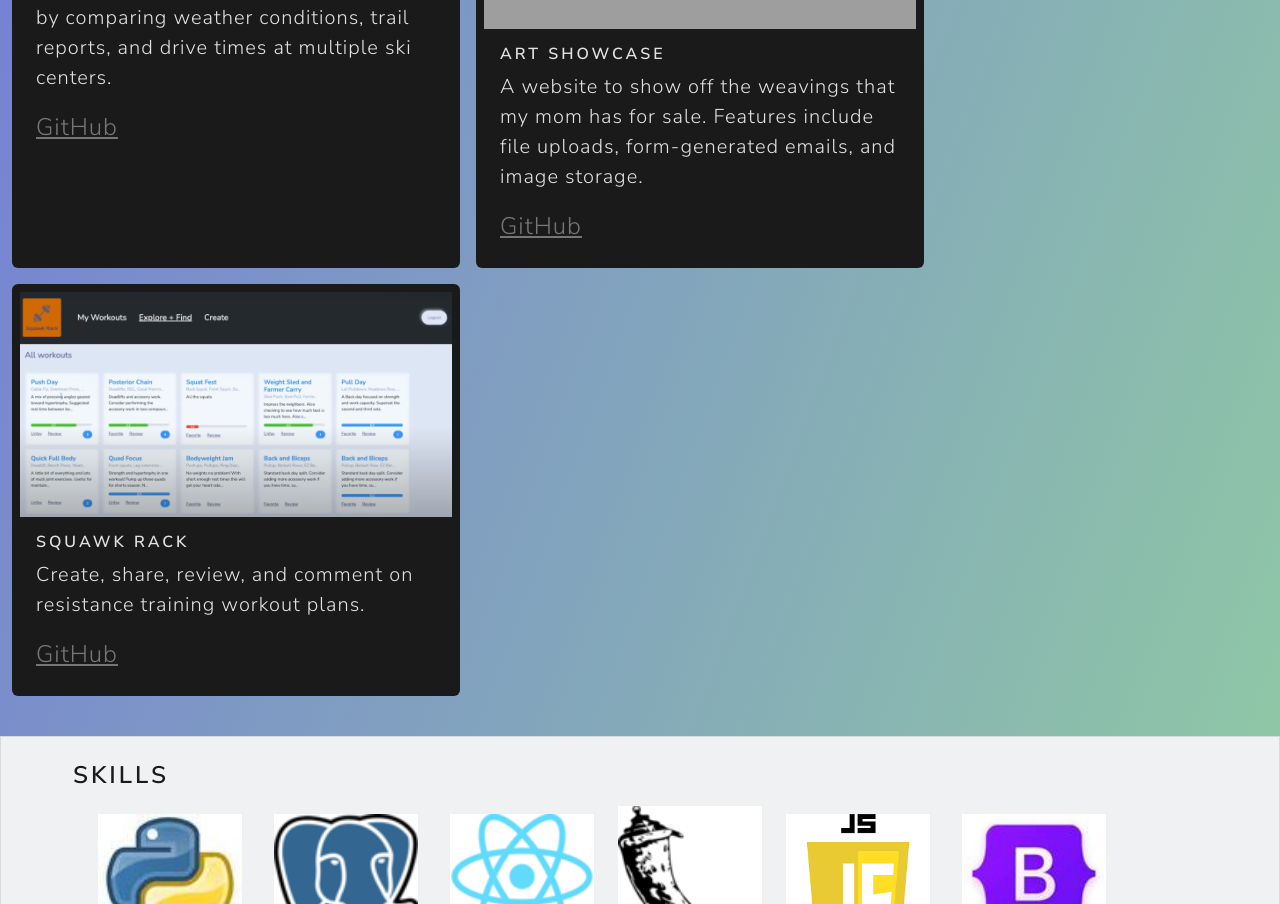
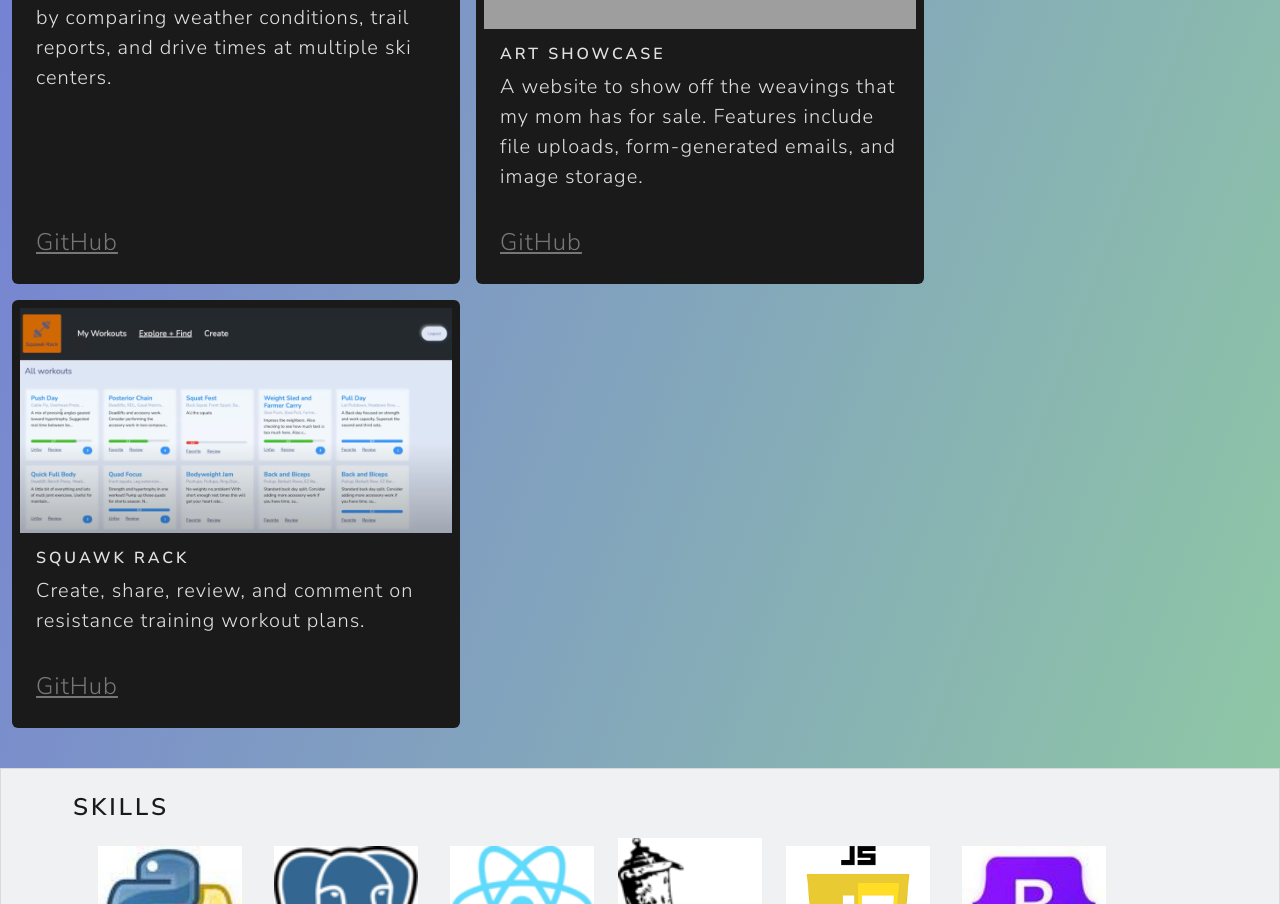
Before and after one commit to apatari/web-portfolio, a React (Create React App) app: page / in a window 1280 px wide. Shown: the part 1290-2194 px from the top of the page. Built offline with nearby package versions, Linux system fonts and the light colour scheme; grey boxes are pictures that could not be loaded.

Commit message:
adjust github link spacing

```diff
--- a/src/components/Projects.js
+++ b/src/components/Projects.js
@@ -24,9 +24,9 @@ function Projects() {
                     <Card.Text className="fs-4" >
                         Plan your next Nordic Skiing adventure by comparing weather conditions, trail reports, and drive times at multiple ski centers.
                     </Card.Text>
-                    <a href="https://github.com/apatari/Nordic-Nexus" className="fs-3" target="blank" > GitHub </a>
 
                 </Card.Body>
+                    <a href="https://github.com/apatari/Nordic-Nexus" className="fs-3 m-3" target="blank" > GitHub </a>
             </Card>
 
             <Card style={{width: '28rem'}} className="m-2 p-2 rounded" >
@@ -37,22 +37,22 @@ function Projects() {
                     <Card.Text className="fs-4" >
                         A website to show off the weavings that my mom has for sale. Features include file uploads, form-generated emails, and image storage.
                     </Card.Text>
-                    <a href="https://github.com/apatari/art-store" className="fs-3" target="blank" > GitHub </a>
 
                 </Card.Body>
+                <a href="https://github.com/apatari/art-store" className="fs-3 m-3" target="blank" > GitHub </a>
             </Card>
 
             <Card style={{width: '28rem'}} className="m-2 p-2 rounded" >
                 <a href="https://www.youtube.com/watch?v=aTaVnL6IR4M" target="blank" > <Card.Img variant="top" src={SRSSnew} /></a>
-                <Card.Body>
+                <Card.Body >
                     <Card.Title>Squawk Rack</Card.Title>
 
                     <Card.Text className="fs-4" >
                         Create, share, review, and comment on resistance training workout plans.
                     </Card.Text>
-                    <a href="https://github.com/apatari/squawk-rack" className="fs-3" target="blank" > GitHub </a>
 
                 </Card.Body>
+                <a  href="https://github.com/apatari/squawk-rack" className="fs-3  m-3" target="blank" > GitHub </a>
             </Card>
 
             {/* <Carousel >
```
